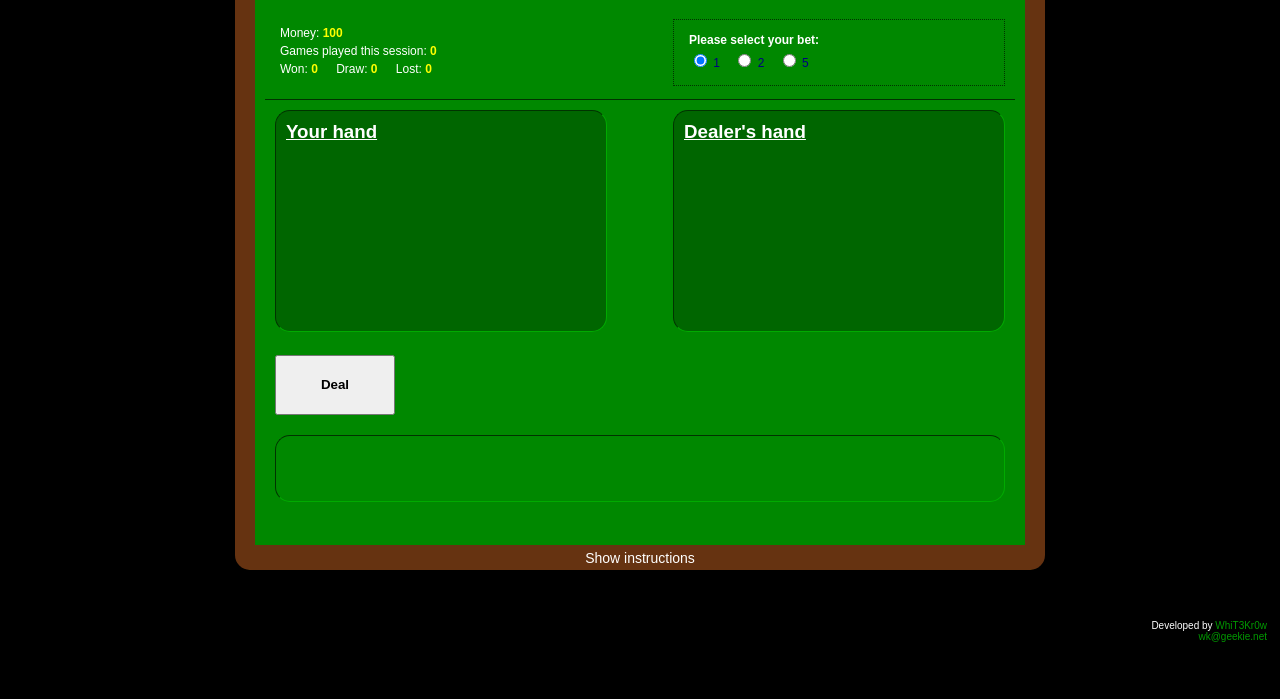
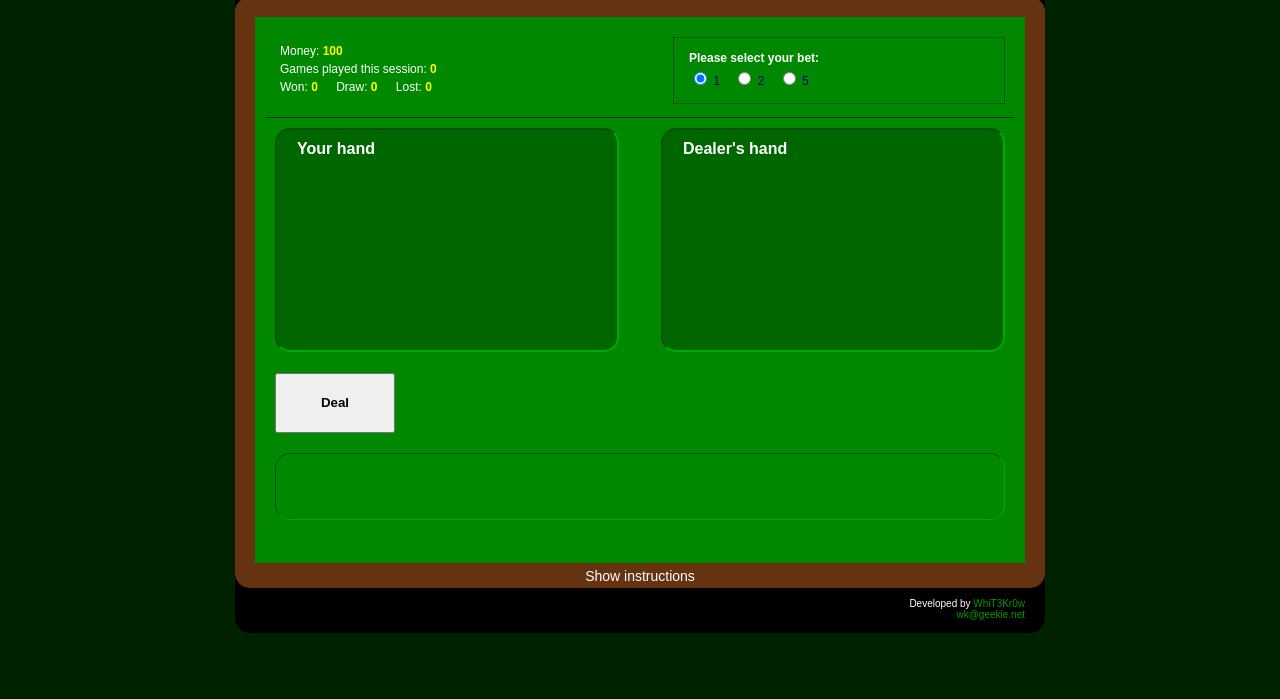
Before and after one commit to joaocjesus/Black-Jackie, a plain HTML site: page index.html in a window 1280 px wide. Shown: the part 101-800 px from the top of the page. Drawn offline with Linux system fonts and the light colour scheme.

Commit message:
html and css changes

```diff
--- a/files/blackjack.css
+++ b/files/blackjack.css
@@ -1,6 +1,6 @@
 body {
 	font-family: Arial, Helvetica, sans-serif;
-	background-color: black;
+	background-color: #020;
 	color: white;
 }
 
@@ -14,10 +14,16 @@ a:hover {
 	color: #006600;
 }
 
-h3 {
+h4 {
 	font-weight: bold;
-	text-decoration: underline;
 	margin-top: 0;
+}
+
+#page {
+	width: 810px;
+	margin: 0 auto;
+	background: black;
+	border-radius: 15px;
 }
 
 .content {
@@ -32,9 +38,7 @@ h3 {
 
 #instructions {
 	font-size: 14px;
-	width: 750px;
-	margin: auto;
-	padding: 10px;
+	padding: 20px;
 	display: none;
 }
 
@@ -119,8 +123,8 @@ h3 {
 	height: 35px;
 	padding: 20px 10px 10px;
 	border-radius: 15px;
-	border-left: 1px solid #030;
-	border-top: 1px solid #030;
+	border-left: 1px solid #050;
+	border-top: 1px solid #050;
 	border-right: 1px solid #0a0;
 	border-bottom: 1px solid #0a0;
 	text-align: center;
@@ -140,15 +144,15 @@ h3 {
 .hand {
 	position: relative;
 	display: block;
-	width: 310px;
+	width: 300px;
 	height: 200px;
 	background-color: #060;
-	padding: 10px;
+	padding: 10px 20px;
 	border-radius: 15px;
-	border-left: 1px solid #030;
-	border-top: 1px solid #030;
-	border-right: 1px solid #0a0;
-	border-bottom: 1px solid #0a0;
+	border-left: 2px solid #050;
+	border-top: 2px solid #050;
+	border-right: 2px solid #0a0;
+	border-bottom: 2px solid #0a0;
 }
 
 #playerhand {
@@ -173,13 +177,13 @@ h3 {
 }
 
 #header {
-	margin: auto;
+	padding: 5px 0;
 	text-align: center;
 }
 
 #footer {
-	float: right;
+	height: 35px;
 	font-size: 10px;
-	margin: 40px 5px 5px;
+	padding: 0 20px;
 	text-align: right;
 }
--- a/index.html
+++ b/index.html
@@ -8,6 +8,7 @@
 		<link rel="stylesheet" href="files/blackjack.css" type="text/css">
 	</head>
 	<body>
+		<div id="page">
 			<div id="header"><h1>Black Jackie</h1></div>
 			<div class="content">
 				<div class="panel">
@@ -29,12 +30,12 @@
 				<div class="main">
 					<div id="game">
 						<div class="hand" id="playerhand">
-						<h3>Your hand</h3>
+							<h4>Your hand</h4>
 							<div class="cards"></div>
 							<div class="points" id="playerpoints"></div>
 						</div>
 						<div class="hand" id="dealerhand">
-						<h3>Dealer's hand</h3>
+							<h4>Dealer's hand</h4>
 							<div class="cards"></div>
 							<div class="points" id="dealerpoints"></div>
 						</div>
@@ -51,7 +52,7 @@
 			</div>
 			<div id="toggler">Show instructions</div>
 			<div id="instructions">
-				<strong>Black Jackie</strong><br />
+					<strong>Black Jackie</strong>
 					<p>
 						This is a simple Black Jack game that I made to practise a bit Javascript and jQuery.<br />
 						It is far from perfect and probably has a few bugs :).<br />
@@ -59,7 +60,7 @@
 						If you see any errors or want to give some feedback or advice, please let me know.<br />
 						Feel free to use any bits of my code. Just give me a nudge so I can feel proud someone is using it.  ;)<br />
 					</p>
-				<strong>Instructions:</strong><br />
+					<strong>Instructions:</strong>
 					<p>
 						This is a simple Black Jack game, US style.<br />
 						The purpose of the game is to make bets and try to win some money each hand dealt.<br />
@@ -85,6 +86,7 @@
 					</p>
 				</div>
 				<div id="footer">Developed by <a href="https://github.com/WhiT3Kr0w">WhiT3Kr0w</a><br /><a href="mailto:wk@geekie.net">wk@geekie.net</a></div>
+			</div>
 		<script src="files/jquery-1.8.2.min.js" type="text/javascript"></script>
 		<script src="files/blackjack.js" type="text/javascript"></script>
 		<noscript>
```
Lines whose indentation alone changed are shown as unchanged.
